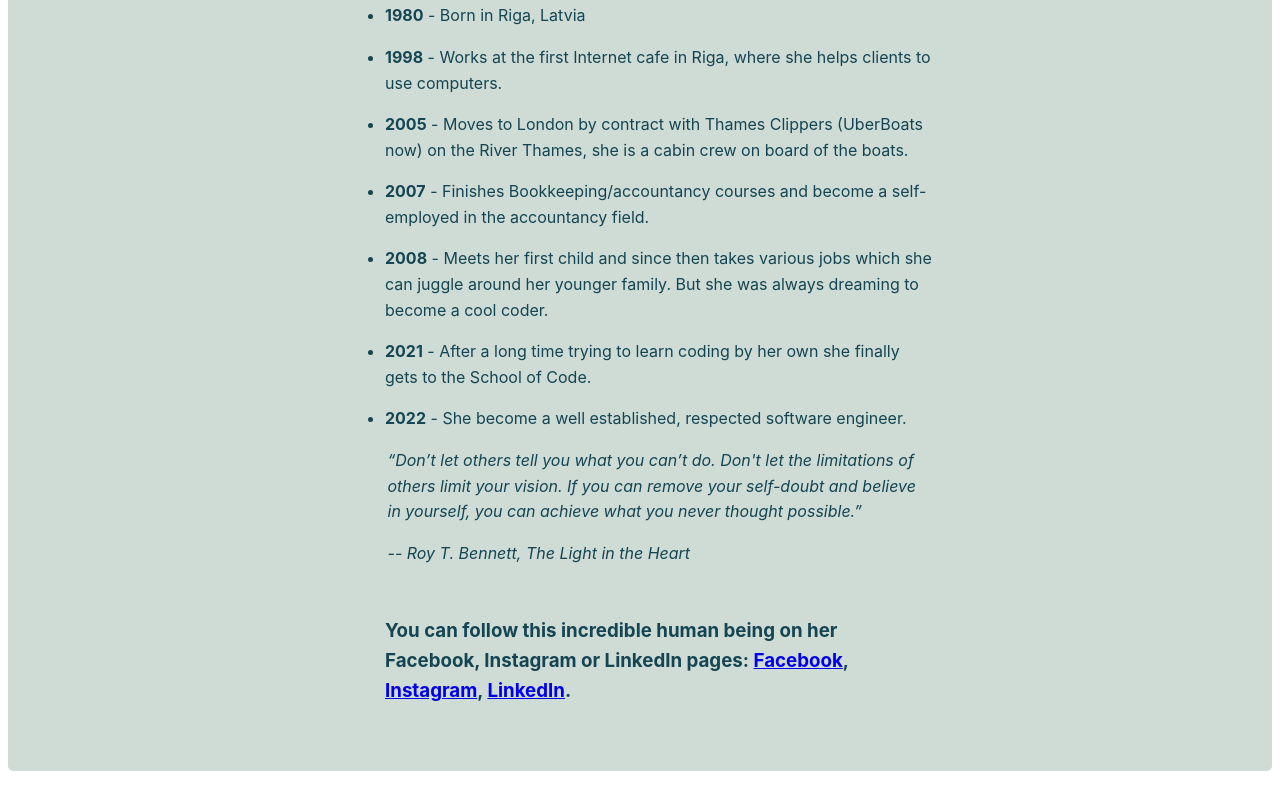
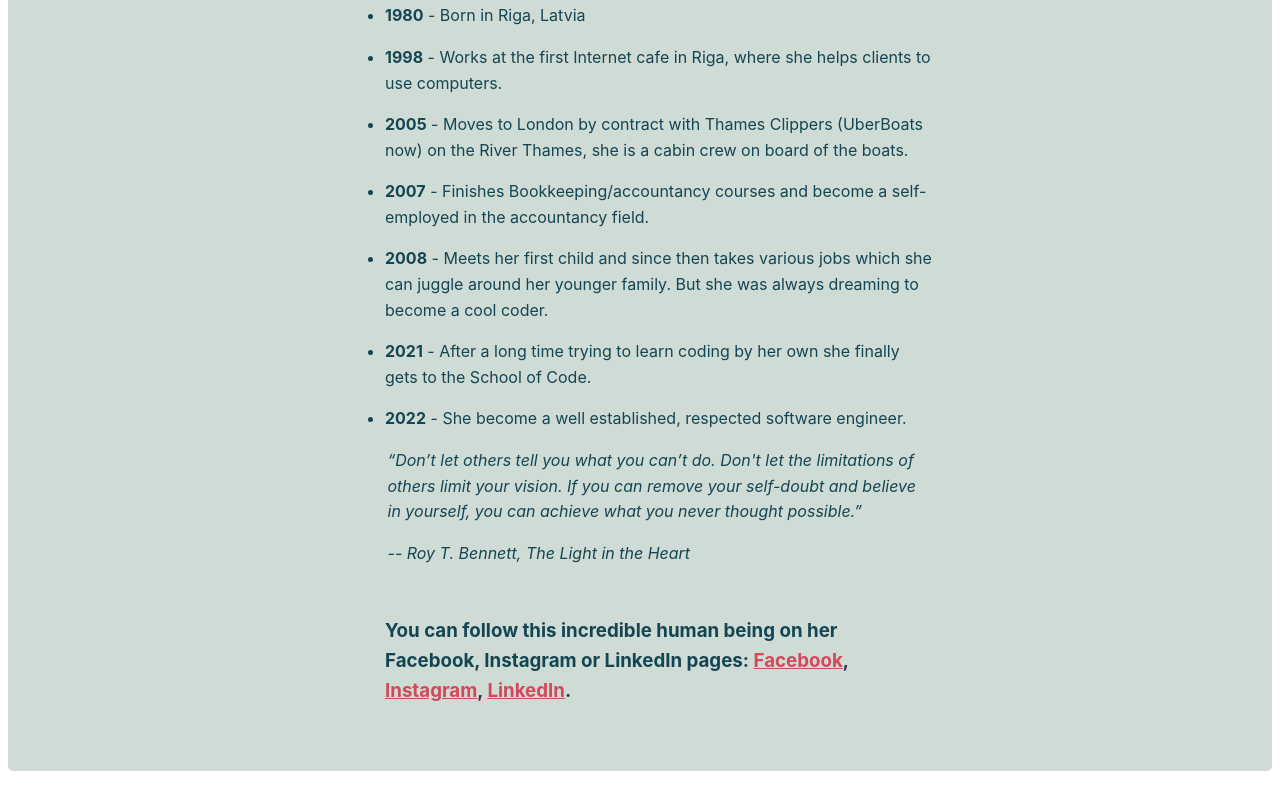
Before and after one commit to SchoolOfCode/w0d0_precourse-challenge-julija777, a plain HTML site: page index.html in a window 1280 px wide. Shown: the part 614-1415 px from the top of the page. Drawn offline with Linux system fonts and the light colour scheme.

Commit message:
Update style.css
Colors on social links fixed

```diff
--- a/style.css
+++ b/style.css
@@ -29,13 +29,13 @@ html {
     font-size: 3.25rem;
   }
 
-  a1 {
+  a {
     color: #d1495b;
   }
-  a2 {
+  a {
     color: #d1495b;
   }
-  a3 {
+  a {
     color: #d1495b;
   }
 
```
